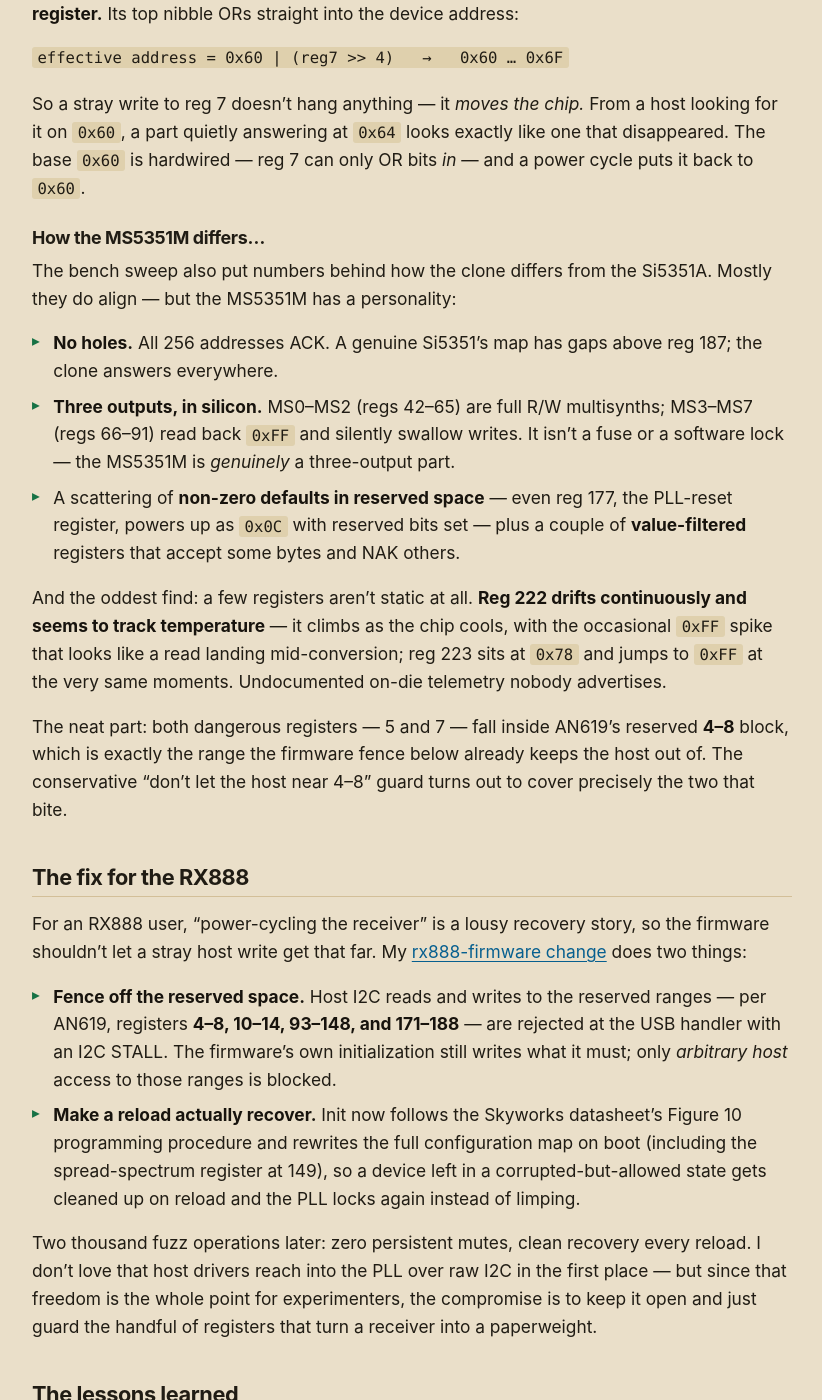
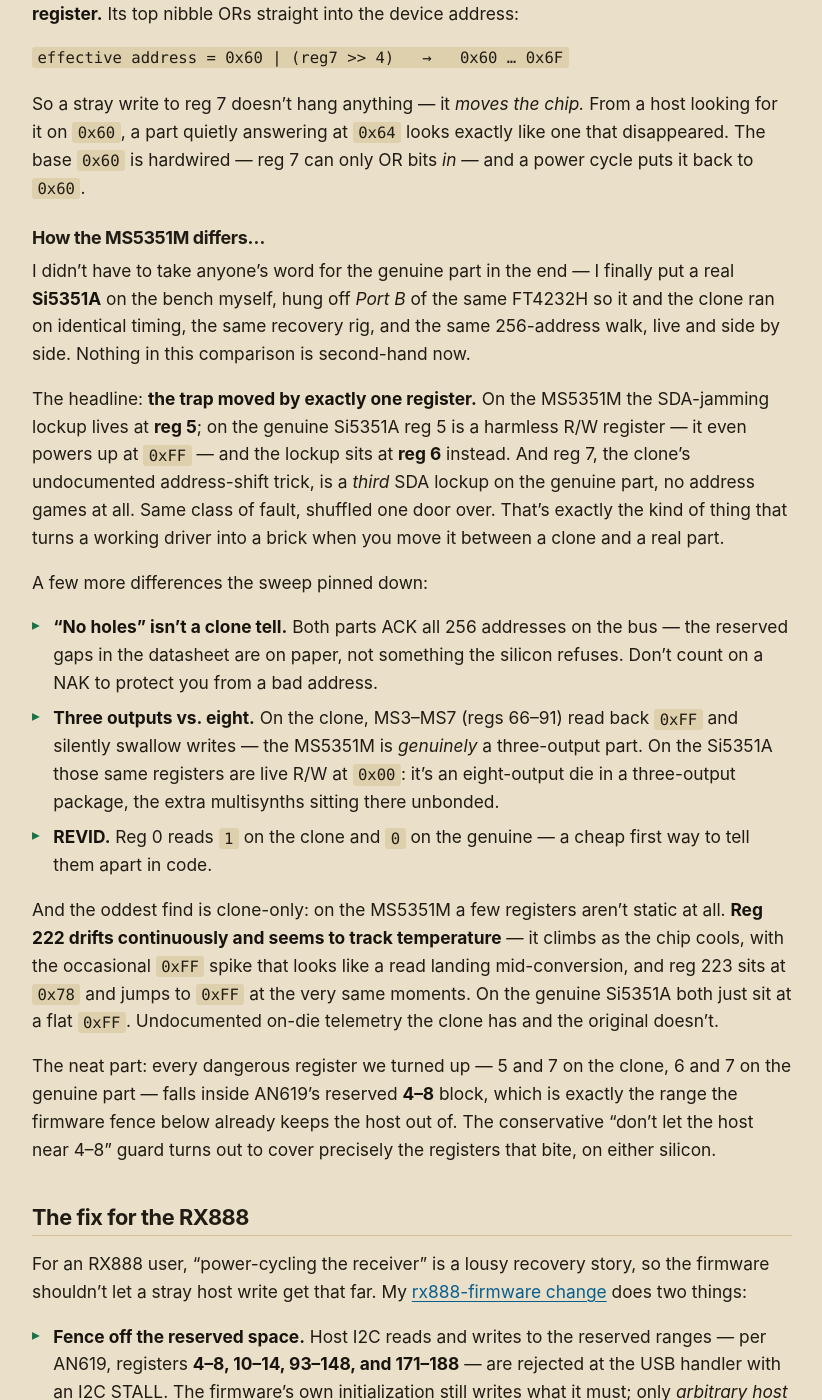
Before and after one commit to ringof/ringof.github.io, a Jekyll site: the page built from _posts/2026-07-12-the-si5351-clock-generator-that-disappeared.md, in a window 1280 px wide and 1400 px high, scrolled down 3187 px. Shown: the whole window, without its empty margins (228-1050 px from the left). Built offline with Jekyll 4.4.1, drawn with Linux system fonts in a browser that asks for light colours.

Commit message:
Add genuine Si5351A cross-comparison to Si5351 post
First-hand bench run of a genuine Si5351A on Port B of the same FT4232H,
live alongside the MS5351M clone. Key findings folded in: the SDA-lockup
trap moved by one register (reg 5 clone -> reg 6 genuine), reg 7 differs
(address shift vs lockup), both parts ACK all 256 addresses, three-output
clone vs eight-output-die genuine, and the temp-sensor telemetry is
clone-only. Corrected the earlier 'genuine map has holes' claim.

```diff
--- a/_posts/2026-07-12-the-si5351-clock-generator-that-disappeared.md
+++ b/_posts/2026-07-12-the-si5351-clock-generator-that-disappeared.md
@@ -142,28 +142,45 @@ exactly like one that disappeared. The base `0x60` is hardwired — reg
 
 ### How the MS5351M differs...
 
-The bench sweep also put numbers behind how the clone differs from the Si5351A.
-Mostly they do align — but the MS5351M has a personality:
+I didn't have to take anyone's word for the genuine part in the end — I finally
+put a real **Si5351A** on the bench myself, hung off *Port B* of the same
+FT4232H so it and the clone ran on identical timing, the same recovery rig, and
+the same 256-address walk, live and side by side. Nothing in this comparison is
+second-hand now.
 
-- **No holes.** All 256 addresses ACK. A genuine Si5351's map has gaps above reg
-  187; the clone answers everywhere.
-- **Three outputs, in silicon.** MS0–MS2 (regs 42–65) are full R/W multisynths;
-  MS3–MS7 (regs 66–91) read back `0xFF` and silently swallow writes. It isn't a
-  fuse or a software lock — the MS5351M is *genuinely* a three-output part.
-- A scattering of **non-zero defaults in reserved space** — even reg 177, the
-  PLL-reset register, powers up as `0x0C` with reserved bits set — plus a couple
-  of **value-filtered** registers that accept some bytes and NAK others.
+The headline: **the trap moved by exactly one register.** On the MS5351M the
+SDA-jamming lockup lives at **reg 5**; on the genuine Si5351A reg 5 is a
+harmless R/W register — it even powers up at `0xFF` — and the lockup sits at
+**reg 6** instead. And reg 7, the clone's undocumented address-shift trick, is a
+*third* SDA lockup on the genuine part, no address games at all. Same class of
+fault, shuffled one door over. That's exactly the kind of thing that turns a
+working driver into a brick when you move it between a clone and a real part.
 
-And the oddest find: a few registers aren't static at all. **Reg 222 drifts
-continuously and seems to track temperature** — it climbs as the chip cools, with
-the occasional `0xFF` spike that looks like a read landing mid-conversion; reg
-223 sits at `0x78` and jumps to `0xFF` at the very same moments. Undocumented
-on-die telemetry nobody advertises.
+A few more differences the sweep pinned down:
 
-The neat part: both dangerous registers — 5 and 7 — fall inside AN619's reserved
-**4–8** block, which is exactly the range the firmware fence below already keeps
-the host out of. The conservative "don't let the host near 4–8" guard turns out
-to cover precisely the two that bite.
+- **"No holes" isn't a clone tell.** Both parts ACK all 256 addresses on the
+  bus — the reserved gaps in the datasheet are on paper, not something the
+  silicon refuses. Don't count on a NAK to protect you from a bad address.
+- **Three outputs vs. eight.** On the clone, MS3–MS7 (regs 66–91) read back
+  `0xFF` and silently swallow writes — the MS5351M is *genuinely* a three-output
+  part. On the Si5351A those same registers are live R/W at `0x00`: it's an
+  eight-output die in a three-output package, the extra multisynths sitting
+  there unbonded.
+- **REVID.** Reg 0 reads `1` on the clone and `0` on the genuine — a cheap first
+  way to tell them apart in code.
+
+And the oddest find is clone-only: on the MS5351M a few registers aren't static
+at all. **Reg 222 drifts continuously and seems to track temperature** — it
+climbs as the chip cools, with the occasional `0xFF` spike that looks like a
+read landing mid-conversion, and reg 223 sits at `0x78` and jumps to `0xFF` at
+the very same moments. On the genuine Si5351A both just sit at a flat `0xFF`.
+Undocumented on-die telemetry the clone has and the original doesn't.
+
+The neat part: every dangerous register we turned up — 5 and 7 on the clone, 6
+and 7 on the genuine part — falls inside AN619's reserved **4–8** block, which is
+exactly the range the firmware fence below already keeps the host out of. The
+conservative "don't let the host near 4–8" guard turns out to cover precisely
+the registers that bite, on either silicon.
 
 ## The fix for the RX888
 
```
